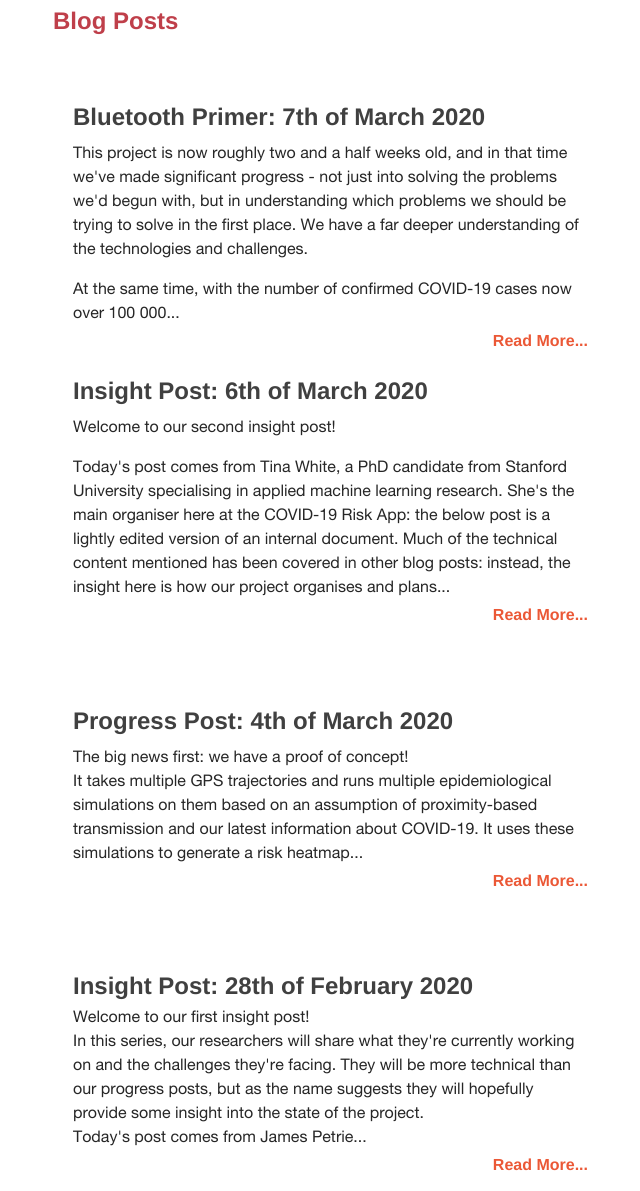
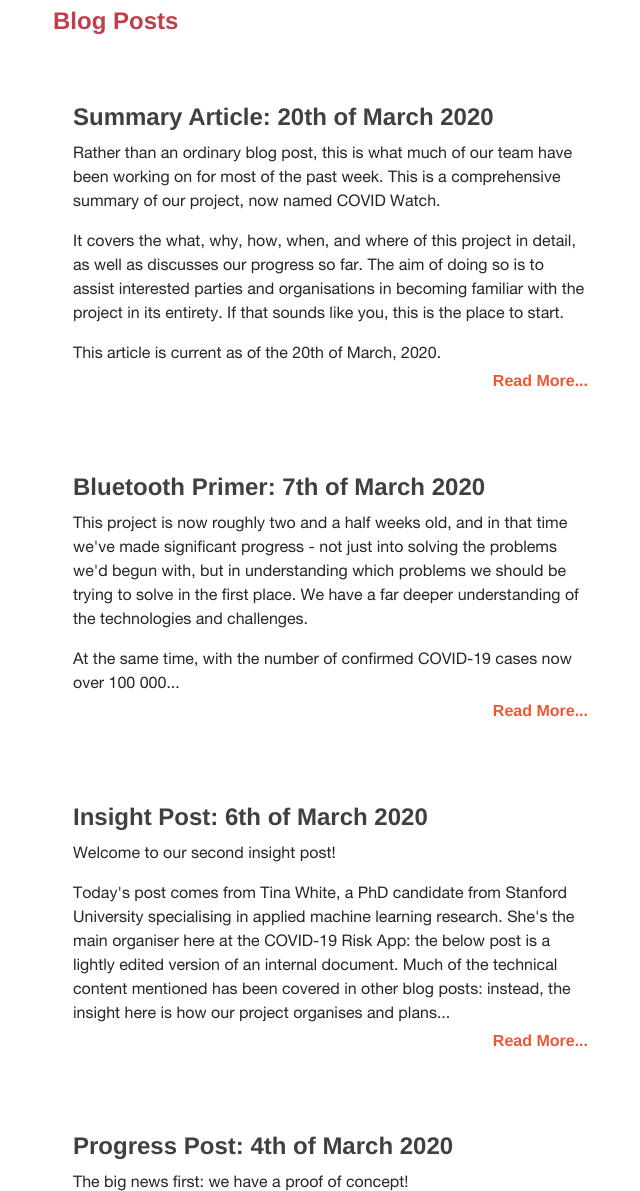
Before and after one commit to dkg/covid19risk.com, a plain HTML site: page site/blog.html in a window 1280 px wide. Shown: the part 71-1262 px from the top of the page, without its empty margins (32-672 px from the left). Drawn offline with nearby package versions, Linux system fonts and the light colour scheme.

Commit message:
Updated to add links to The Article + misc updates in text.

```diff
--- a/site/blog.html
+++ b/site/blog.html
@@ -27,6 +27,23 @@
 <div class="blog-hero">
 <h1 style="color:#BF3F4A">Blog Posts</h1>
 
+	<div class="blog-item">
+		<div class="blog-item-content">
+			<h2>Summary Article: 20th of March 2020</h2>
+
+			<p>Rather than an ordinary blog post, this is what much of our team have been working on for most of the past week.
+			This is a comprehensive summary of our project, now named COVID Watch.</p>
+			<p>
+				It covers the what, why, how, when, and where of this project in detail, as well as discusses our progress so far.
+				 The aim of doing so is to assist interested parties and organisations in becoming familiar with the project in its entirety.
+				 If that sounds like you, this is the place to start.
+			</p>
+
+			<p>This article is current as of the 20th of March, 2020.<br />
+				<a class="read-more" href="articles">Read More...</a></p>
+		</div>
+	</div>
+
 <div class="blog-item">
 <div class="blog-item-content">
 <h2>Bluetooth Primer: 7th of March 2020</h2>
@@ -35,7 +52,11 @@
 
 <p>At the same time, with the number of confirmed COVID-19 cases now over 100 000...<br />
 <a class="read-more" href="bluetooth1.html">Read More...</a></p>
+</div>
+</div>
 
+<div class="blog-item">
+<div class="blog-item-content">
 <h2>Insight Post: 6th of March 2020</h2>
 
 <p>Welcome to our second insight post!</p>
```
Also changed, not shown: site/collaborate.html (+3 -3 lines), site/index.html (+6 -2 lines).
